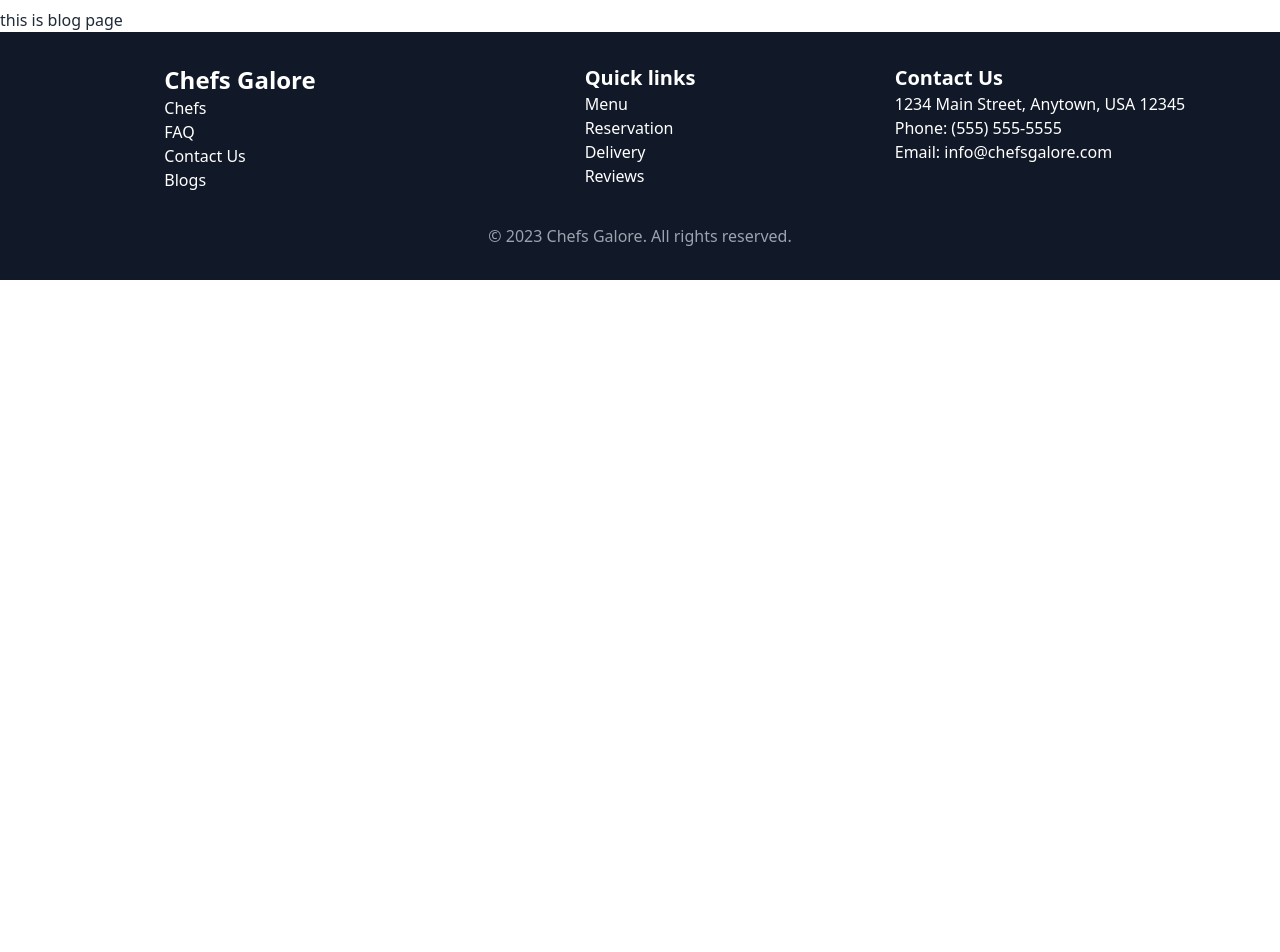
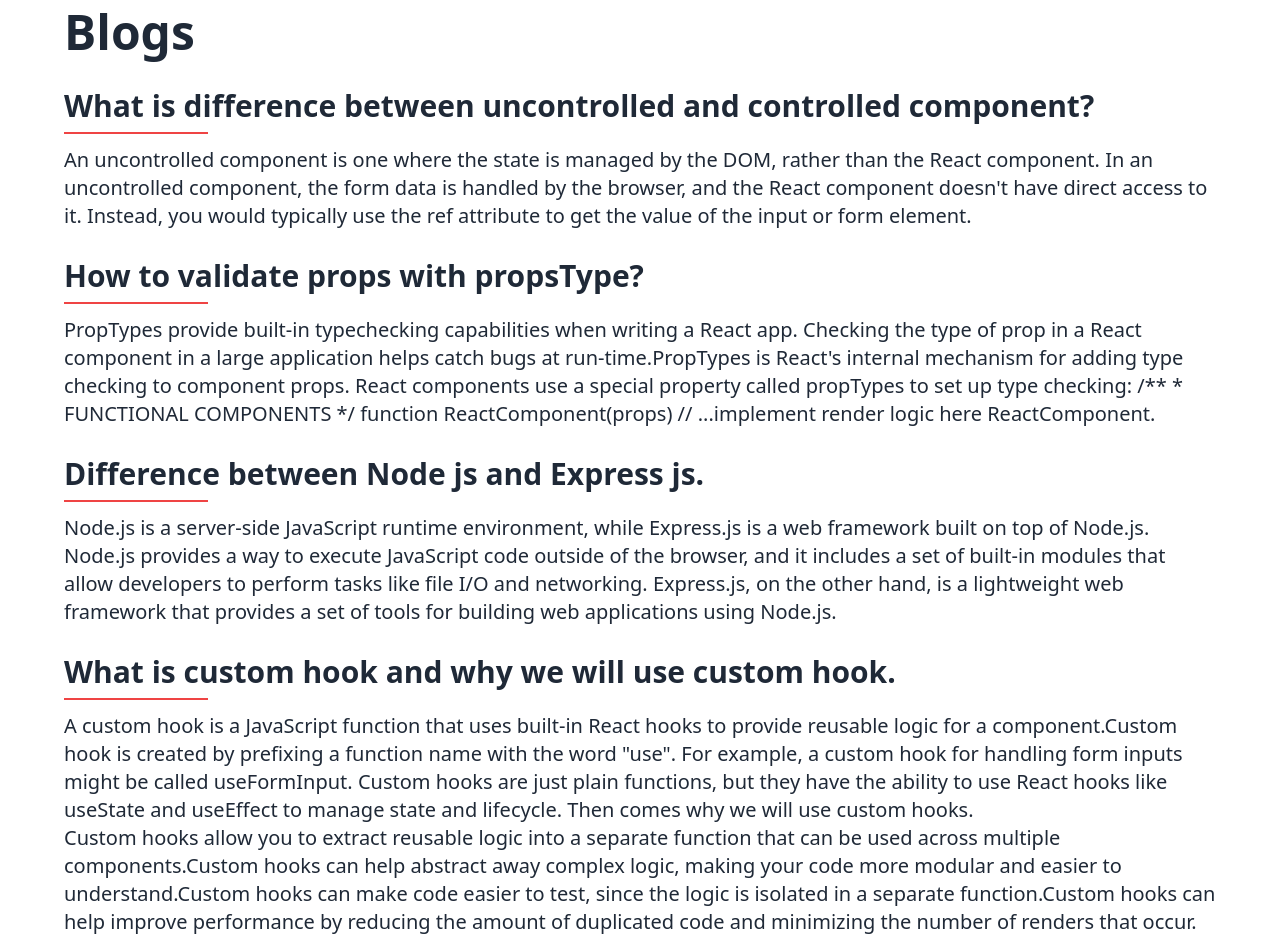
Before and after one commit to jamshed-uddin/chefs-galore, a React (Vite) app: page /blogs in a window 1280 px wide. Shown: the part 120-1072 px from the top of the page. Before the commit the page ends 800 px from the top, so only its background shows below. Built offline with nearby package versions, Linux system fonts and the light colour scheme; no server answers.

Commit message:
blog comp added

```diff
--- a/src/Blogs.jsx
+++ b/src/Blogs.jsx
@@ -2,8 +2,68 @@ import React from "react";
 
 const Blogs = () => {
   return (
-    <div className="pt-16">
-      <h1>this is blog page</h1>
+    <div className="my-16 px-6 lg:px-16">
+      <h1 className="text-5xl font-bold">Blogs</h1>
+      <div className="mt-8">
+        <h1 className="text-3xl font-semibold ">
+          What is difference between uncontrolled and controlled component?
+          <span className="block h-[2px] w-36 mt-2  bg-red-500"></span>
+        </h1>
+        <p className="pt-3 text-xl font-[350]">
+          An uncontrolled component is one where the state is managed by the
+          DOM, rather than the React component. In an uncontrolled component,
+          the form data is handled by the browser, and the React component
+          doesn't have direct access to it. Instead, you would typically use the
+          ref attribute to get the value of the input or form element.
+        </p>
+        <h1 className="text-3xl font-semibold mt-7">
+          How to validate props with propsType?
+          <span className="block h-[2px] w-36 mt-2  bg-red-500"></span>
+        </h1>
+        <p className="pt-3 text-xl font-[350]">
+          PropTypes provide built-in typechecking capabilities when writing a
+          React app. Checking the type of prop in a React component in a large
+          application helps catch bugs at run-time.PropTypes is React's internal
+          mechanism for adding type checking to component props. React
+          components use a special property called propTypes to set up type
+          checking: /** * FUNCTIONAL COMPONENTS */ function
+          ReactComponent(props) // ...implement render logic here
+          ReactComponent.
+        </p>
+        <h1 className="text-3xl font-semibold mt-7">
+          Difference between Node js and Express js.
+          <span className="block h-[2px] w-36 mt-2  bg-red-500"></span>
+        </h1>
+        <p className="pt-3 text-xl font-[350]">
+          Node.js is a server-side JavaScript runtime environment, while
+          Express.js is a web framework built on top of Node.js. Node.js
+          provides a way to execute JavaScript code outside of the browser, and
+          it includes a set of built-in modules that allow developers to perform
+          tasks like file I/O and networking. Express.js, on the other hand, is
+          a lightweight web framework that provides a set of tools for building
+          web applications using Node.js.
+        </p>
+        <h1 className="text-3xl font-semibold mt-7">
+          What is custom hook and why we will use custom hook.
+          <span className="block h-[2px] w-36 mt-2  bg-red-500"></span>
+        </h1>
+        <p className="pt-3 text-xl font-[350]">
+          A custom hook is a JavaScript function that uses built-in React hooks
+          to provide reusable logic for a component.Custom hook is created by
+          prefixing a function name with the word "use". For example, a custom
+          hook for handling form inputs might be called useFormInput. Custom
+          hooks are just plain functions, but they have the ability to use React
+          hooks like useState and useEffect to manage state and lifecycle. Then
+          comes why we will use custom hooks. <br />
+          Custom hooks allow you to extract reusable logic into a separate
+          function that can be used across multiple components.Custom hooks can
+          help abstract away complex logic, making your code more modular and
+          easier to understand.Custom hooks can make code easier to test, since
+          the logic is isolated in a separate function.Custom hooks can help
+          improve performance by reducing the amount of duplicated code and
+          minimizing the number of renders that occur.
+        </p>
+      </div>
     </div>
   );
 };
```
